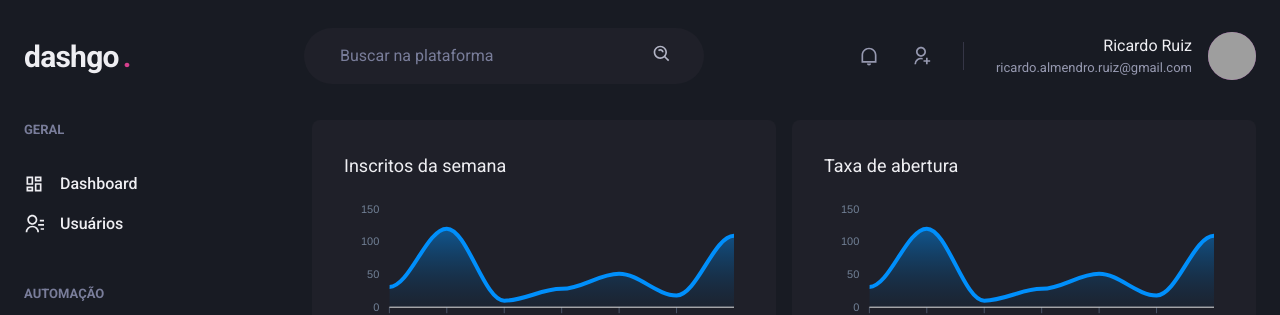
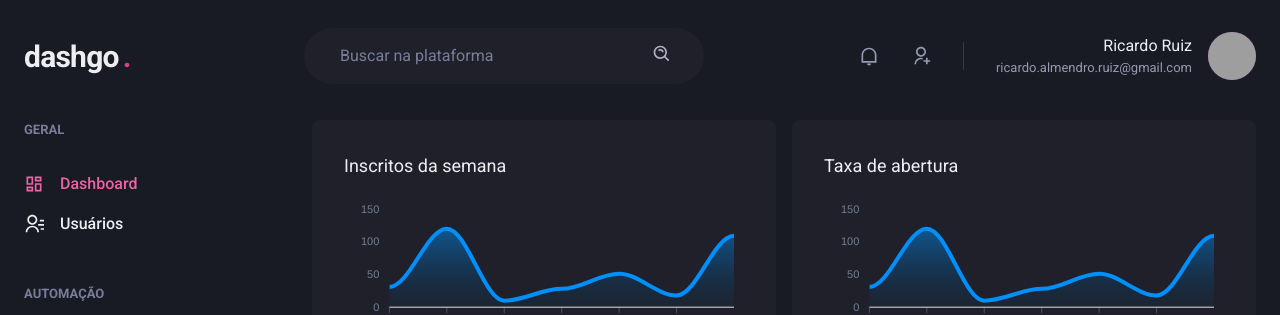
Before and after one commit to ricardoaruiz/ignite-dashgo-rar, a Next.js app: page /dashboard in a window 1280 px wide. Shown: the top 315 px of the page. Built offline with nearby package versions, Linux system fonts and the light colour scheme; grey boxes are pictures that could not be loaded.

Commit message:
feat: create ActiveLink component and create pages navigation

```diff
--- /dev/null
+++ b/src/components/ActiveLink/ActiveLink.tsx
@@ -0,0 +1,29 @@
+import React, { cloneElement } from 'react'
+import Link, { LinkProps } from 'next/link'
+import { useRouter } from 'next/router'
+
+type ActiveLinkProps = {
+  children: React.ReactElement
+  shouldMatchExactHref?: boolean
+} & LinkProps
+
+export const ActiveLink = ({
+  children,
+  shouldMatchExactHref = false,
+  ...rest
+}: ActiveLinkProps) => {
+  const { asPath } = useRouter()
+
+  console.log('asPath', asPath, rest.href, rest.as)
+  const isActive = shouldMatchExactHref
+    ? asPath === rest.href || asPath === rest.as
+    : asPath.startsWith(String(rest.href)) || asPath.startsWith(String(rest.as))
+
+  return (
+    <Link {...rest}>
+      {cloneElement(children, {
+        color: isActive ? 'pink.400' : 'gray.50',
+      })}
+    </Link>
+  )
+}
--- a/src/components/Sidebar/NavLink/NavLink.tsx
+++ b/src/components/Sidebar/NavLink/NavLink.tsx
@@ -1,18 +1,32 @@
 import React, { ElementType } from 'react'
-import { Icon, Text, Link, LinkProps } from '@chakra-ui/react'
+import { Icon, Text, Link as ChakraLink, LinkProps } from '@chakra-ui/react'
+import { ActiveLink } from '../../ActiveLink/ActiveLink'
 
 type NavLinkProps = {
   icon: ElementType
   text: string
+  shouldMatchExactHref?: boolean
 } & LinkProps
 
-export const NavLink = ({ icon, text, ...rest }: NavLinkProps) => {
+export const NavLink = ({
+  icon,
+  text,
+  href,
+  shouldMatchExactHref = false,
+  ...rest
+}: NavLinkProps) => {
   return (
-    <Link display="flex" alignItems="center" {...rest}>
-      <Icon as={icon} fontSize="20" />
-      <Text ml="4" fontWeight="medium">
-        {text}
-      </Text>
-    </Link>
+    <ActiveLink
+      href={href}
+      shouldMatchExactHref={shouldMatchExactHref}
+      passHref
+    >
+      <ChakraLink display="flex" alignItems="center" {...rest}>
+        <Icon as={icon} fontSize="20" />
+        <Text ml="4" fontWeight="medium">
+          {text}
+        </Text>
+      </ChakraLink>
+    </ActiveLink>
   )
 }
--- a/src/components/Sidebar/SidebarNav/SidebarNav.tsx
+++ b/src/components/Sidebar/SidebarNav/SidebarNav.tsx
@@ -14,12 +14,12 @@ export const SidebarNav = () => {
   return (
     <VStack spacing="12" align="flex-start">
       <NavSection title="GERAL">
-        <NavLink text="Dashboard" icon={RiDashboardLine} />
-        <NavLink text="Usuários" icon={RiContactsLine} />
+        <NavLink text="Dashboard" icon={RiDashboardLine} href="/dashboard" />
+        <NavLink text="Usuários" icon={RiContactsLine} href="/users" />
       </NavSection>
       <NavSection title="AUTOMAÇÃO">
-        <NavLink text="Formulários" icon={RiInputMethodLine} />
-        <NavLink text="Automação" icon={RiGitMergeLine} />
+        <NavLink text="Formulários" icon={RiInputMethodLine} href="/forms" />
+        <NavLink text="Automação" icon={RiGitMergeLine} href="/automation" />
       </NavSection>
     </VStack>
   )
--- a/src/pages/users/index.tsx
+++ b/src/pages/users/index.tsx
@@ -1,4 +1,5 @@
 import React from 'react'
+import Link from 'next/link'
 import {
   Box,
   Button,
@@ -37,6 +38,7 @@ const UsersPage = () => {
             <Heading size="lg" fontWeight="normal">
               Usuários
             </Heading>
+            <Link href="/users/create" passHref>
               <Button
                 as="a"
                 size="sm"
@@ -47,6 +49,7 @@ const UsersPage = () => {
               >
                 Criar novo usuário
               </Button>
+            </Link>
           </Flex>
 
           <Table colorScheme="whiteAlpha">
```
Also changed, not shown: src/pages/users/create.tsx (+6 -1 lines). Lines whose indentation alone changed are shown as unchanged.
